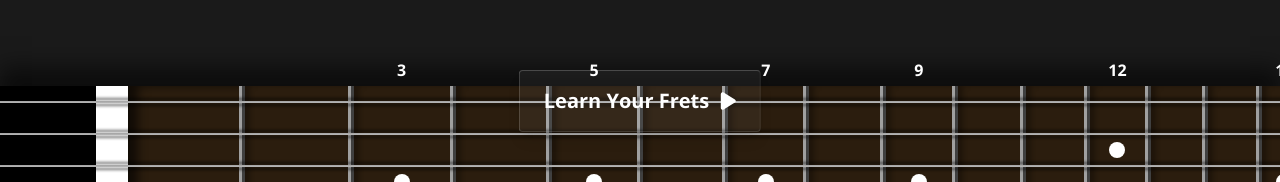
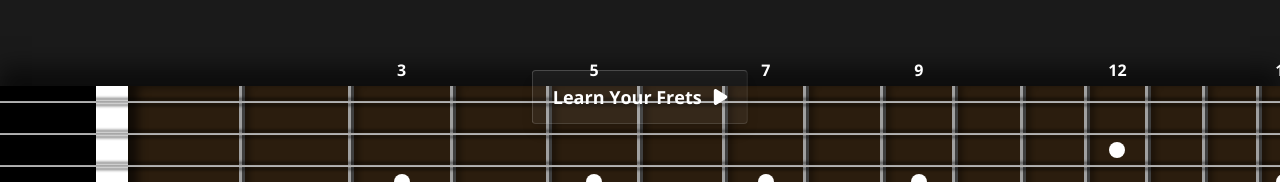
Before and after one commit to MekonLips/Frets, a React (Vite) app: page / in a window 1280 px wide. Shown: the part 202-384 px from the top of the page. Built offline with nearby package versions, Linux system fonts and the light colour scheme.

Commit message:
Refine consistent buttons and compact single-column overlay

```diff
--- a/src/index.css
+++ b/src/index.css
@@ -638,34 +638,37 @@
 /* Welcome overlay and prominent home-page entry point. */
 @layer components {
   .legacy-nav-welcome {
-    @apply w-full list-none p-[5vh];
+    @apply w-full list-none px-[5vh] pt-[3vh] pb-0;
   }
   .legacy-nav-welcome h1 {
     @apply mb-2 text-2xl font-semibold;
   }
   .legacy-nav-welcome p {
-    @apply my-3 max-w-2xl text-sm leading-6 text-neutral-300;
+    @apply my-2 max-w-2xl text-sm leading-5 text-neutral-300;
   }
   .legacy-nav-begin {
-    @apply mt-2 inline-flex items-center gap-2 px-5 py-3 text-base;
+    @apply mt-2 inline-flex;
   }
   .legacy-nav-separator {
     @apply mx-[5vh] my-4 w-[calc(100%-10vh)] list-none border-b border-white/15;
   }
   .legacy-nav-description {
-    @apply w-1/2 list-none;
+    @apply w-full list-none;
   }
   .legacy-nav-description .legacy-nav-link {
-    @apply cursor-default;
+    @apply h-auto cursor-default px-[5vh] py-2;
   }
   .legacy-nav-description h2 {
-    @apply mb-2 text-base font-semibold;
+    @apply mb-1 text-base font-semibold;
   }
   .legacy-nav-description p {
-    @apply my-2 text-sm leading-6 text-neutral-300;
+    @apply my-1 text-sm leading-5 text-neutral-300;
   }
   .home-fretboard-cell {
     position: relative;
+  }
+  .control-button-large {
+    @apply gap-3 px-5 py-3 text-lg font-semibold;
   }
   .learn-your-frets-button {
     position: absolute;
@@ -673,12 +676,12 @@
     top: 1rem;
     left: 50%;
     transform: translateX(-50%);
-    @apply inline-flex items-center gap-3 whitespace-nowrap px-6 py-4 text-xl font-semibold shadow-lg;
+    @apply inline-flex items-center whitespace-nowrap shadow-lg;
   }
 }
 @media (max-width: 640px) {
-  .legacy-nav-description { @apply w-full; }
-  .legacy-nav-welcome { @apply p-6; }
+  .legacy-nav-welcome { @apply px-6 pt-6; }
   .legacy-nav-separator { margin-left: 1.5rem; margin-right: 1.5rem; width: calc(100% - 3rem); }
-  .learn-your-frets-button { @apply gap-2 px-4 py-3 text-base; }
+  .legacy-nav-description .legacy-nav-link { @apply px-6 py-2; }
+  .control-button-large { @apply gap-2 px-4 py-2 text-base; }
 }
```
